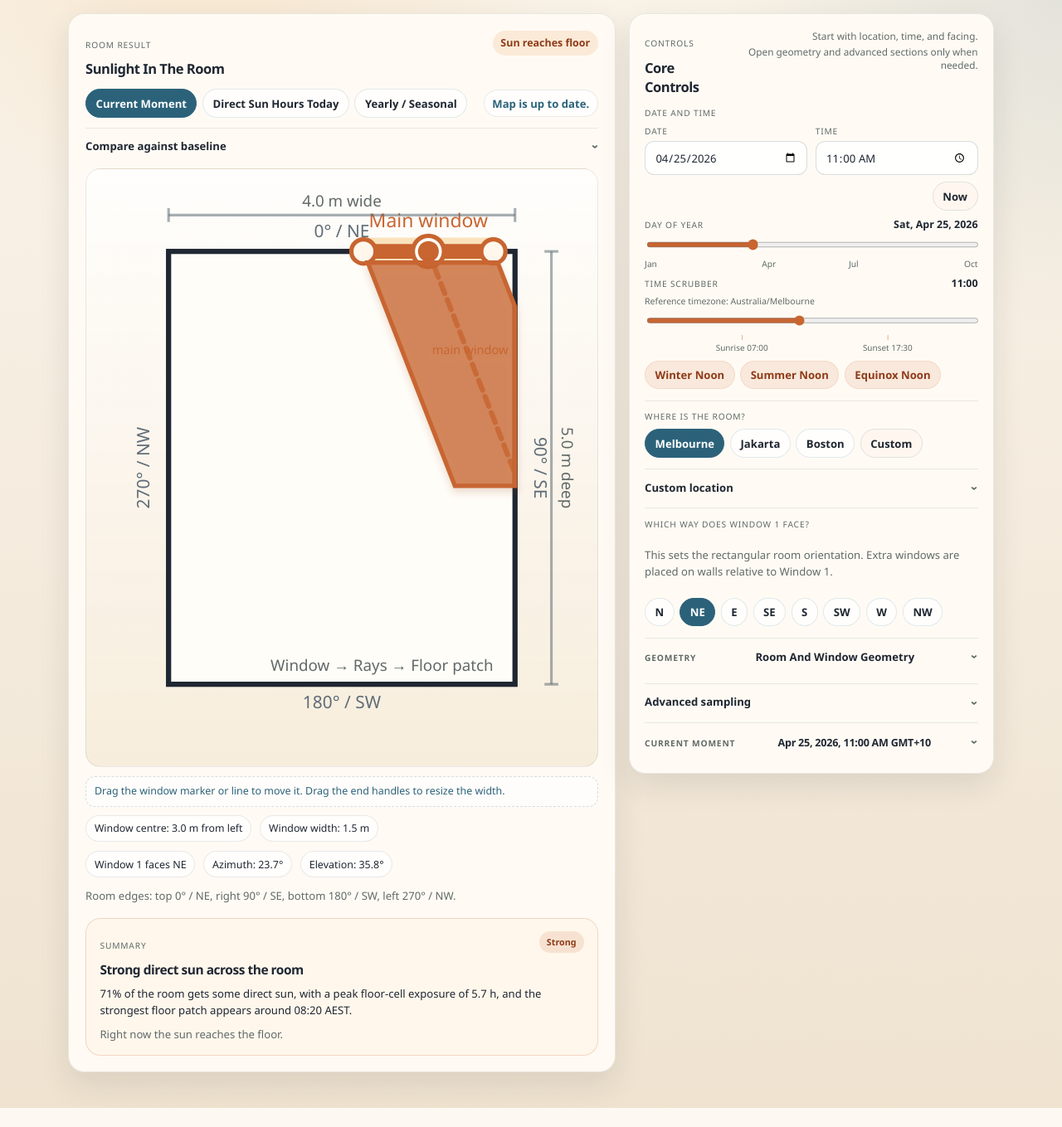
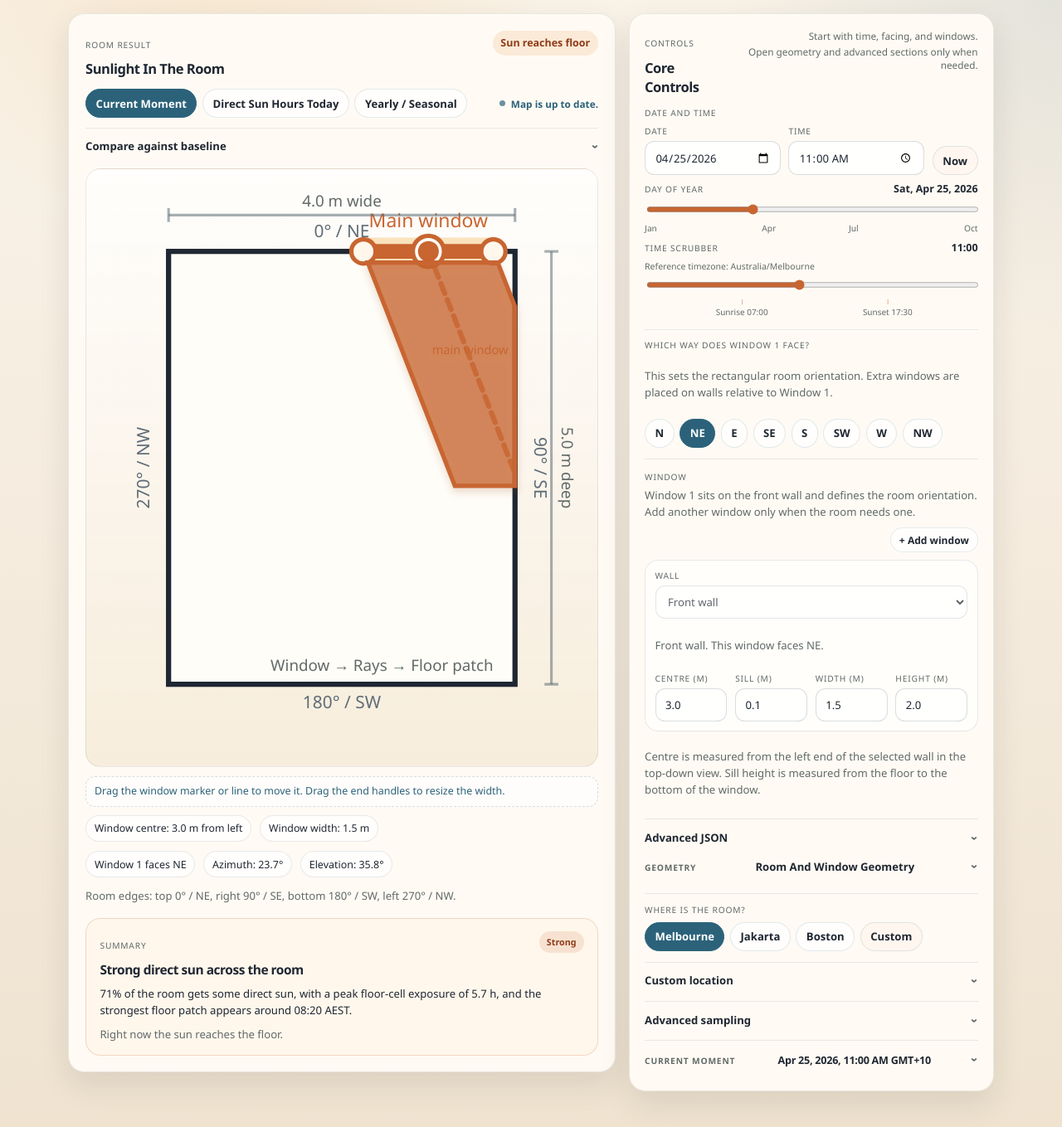
Before and after one commit to adhni/sunlight_house_project, a Flask app: page / in a window 1280 px wide. Shown: the part 155-1514 px from the top of the page at 83% size. Before the commit the page ends 1491 px from the top, so only its background shows below. Run offline with Flask 3, Linux system fonts and the light colour scheme; some libraries are stand-ins or nearby versions.

Commit message:
Refine sidebar control hierarchy

```diff
--- a/static/styles.css
+++ b/static/styles.css
@@ -146,12 +146,14 @@ summary {
   align-items: center;
   gap: 16px;
   margin-top: 16px;
+  flex-wrap: wrap;
 }
 
 .result-status-row {
   display: flex;
   justify-content: flex-end;
   margin-top: 0;
+  margin-left: auto;
 }
 
 .summary-card {
@@ -244,28 +246,54 @@ summary {
 .update-status {
   display: inline-flex;
   align-items: center;
+  gap: 8px;
   min-height: 36px;
-  padding: 8px 12px;
-  border: 1px solid var(--line);
+  padding: 6px 0;
+  border: 0;
   border-radius: 999px;
-  background: var(--bg-soft);
+  background: transparent;
   font-weight: 700;
+  font-size: 0.9rem;
+}
+
+.update-status::before {
+  content: "";
+  width: 9px;
+  height: 9px;
+  border-radius: 999px;
+  background: rgba(95, 109, 119, 0.35);
 }
 
 .update-status[data-state="idle"] {
   color: #2b627a;
 }
 
+.update-status[data-state="idle"]::before {
+  background: rgba(43, 98, 122, 0.7);
+}
+
 .update-status[data-state="pending"] {
   color: #8e3b18;
+}
+
+.update-status[data-state="pending"]::before {
+  background: rgba(200, 101, 48, 0.75);
 }
 
 .update-status[data-state="draft"] {
   color: #8a6a1f;
 }
 
+.update-status[data-state="draft"]::before {
+  background: rgba(138, 106, 31, 0.75);
+}
+
 .update-status[data-state="error"] {
   color: #9a2f2f;
+}
+
+.update-status[data-state="error"]::before {
+  background: rgba(154, 47, 47, 0.8);
 }
 
 .control-group {
@@ -371,6 +399,13 @@ input[type="range"] {
   gap: 12px;
 }
 
+.date-time-row {
+  display: grid;
+  grid-template-columns: minmax(0, 1fr) auto;
+  gap: 12px;
+  align-items: end;
+}
+
 .baseline-panel-header {
   display: flex;
   justify-content: space-between;
@@ -454,6 +489,7 @@ input[type="range"] {
 .date-time-actions {
   display: flex;
   justify-content: flex-end;
+  align-items: flex-end;
 }
 
 .slider-reference {
@@ -521,6 +557,16 @@ input[type="range"] {
   justify-content: flex-start;
 }
 
+.time-preset-block {
+  display: grid;
+  gap: 8px;
+  margin-top: 2px;
+}
+
+.time-preset-block .explorer-label {
+  font-size: 0.72rem;
+}
+
 .subtle-details {
   padding-top: 14px;
   border-top: 1px solid var(--line);
@@ -576,7 +622,6 @@ input[type="range"] {
 
 .window-builder-header {
   display: flex;
-  justify-content: space-between;
   align-items: start;
   gap: 16px;
 }
@@ -598,6 +643,14 @@ input[type="range"] {
   gap: 8px;
 }
 
+.window-selector-bar {
+  display: flex;
+  flex-wrap: wrap;
+  align-items: center;
+  justify-content: space-between;
+  gap: 10px 12px;
+}
+
 .selected-window-card {
   display: grid;
   gap: 12px;
@@ -613,6 +666,19 @@ input[type="range"] {
 
 .window-json-details {
   margin-top: 4px;
+}
+
+.window-builder-actions {
+  justify-content: flex-start;
+}
+
+.window-builder-actions .chip-button {
+  white-space: nowrap;
+  padding: 7px 12px;
+  font-size: 0.92rem;
+  font-weight: 600;
+  background: rgba(255, 255, 255, 0.68);
+  border-color: rgba(43, 98, 122, 0.12);
 }
 
 .window-json-textarea {
@@ -870,6 +936,10 @@ input[type="range"] {
   .room-snapshot-large {
     min-height: 440px;
   }
+
+  .result-status-row {
+    margin-left: 0;
+  }
 }
 
 @media (max-width: 820px) {
@@ -886,6 +956,10 @@ input[type="range"] {
   .field-row-3,
   .field-row-4 {
     display: grid;
+    grid-template-columns: 1fr;
+  }
+
+  .date-time-row {
     grid-template-columns: 1fr;
   }
 
@@ -940,4 +1014,10 @@ input[type="range"] {
     justify-content: stretch;
   }
 
+  .window-selector-bar {
+    display: grid;
+    grid-template-columns: 1fr;
+    align-items: stretch;
+  }
+
 }
--- a/templates/index.html
+++ b/templates/index.html
@@ -230,13 +230,14 @@
                   <h2>Core Controls</h2>
                 </div>
                 <div class="controls-note">
-                  <span>Start with location, time, and facing.</span>
+                  <span>Start with time, facing, and windows.</span>
                   <span>Open geometry and advanced sections only when needed.</span>
                 </div>
               </div>
 
               <section class="control-group">
                 <span class="explorer-label">Date And Time</span>
+                <div class="date-time-row">
                   <div class="field-row">
                     <label>
                       <span>Date</span>
@@ -275,12 +277,107 @@
                     <span id="sunset-marker" class="daylight-marker">Sunset</span>
                   </div>
                 </div>
-                <div class="chip-row seasonal-row">
-                  <a class="season-chip" href="{{ preset_urls['Winter solstice'] }}">Winter Noon</a>
-                  <a class="season-chip" href="{{ preset_urls['Summer solstice'] }}">Summer Noon</a>
-                  <a class="season-chip" href="{{ preset_urls['Equinox'] }}">Equinox Noon</a>
+              </section>
+
+              <section class="control-group">
+                <span class="explorer-label">Which Way Does Window 1 Face?</span>
+                <p class="field-help">This sets the rectangular room orientation. Extra windows are placed on walls relative to Window 1.</p>
+                <div class="chip-row" id="window-facing-chip-row">
+                  {% for facing in compass_options %}
+                  <button
+                    type="button"
+                    class="chip-button {% if form_values.window_facing == facing %}is-active{% endif %}"
+                    data-window-facing="{{ facing }}"
+                  >
+                    {{ facing }}
+                  </button>
+                  {% endfor %}
                 </div>
               </section>
+
+              <section class="control-group">
+                <div class="window-builder-header">
+                  <div>
+                    <span id="window-editor-title" class="explorer-label">Window 1</span>
+                    <p id="window-editor-copy" class="window-builder-copy">Window 1 sits on the front wall and defines the room orientation. Add another window only when the room needs one.</p>
+                  </div>
+                </div>
+
+                <div class="window-selector-bar">
+                  <div id="window-rows-builder" class="window-selector" aria-label="Window selector"></div>
+                  <div class="chip-row window-builder-actions">
+                    <button id="add-window-row-button" type="button" class="chip-button chip-button-soft">+ Add window</button>
+                  </div>
+                </div>
+
+                <div class="selected-window-card">
+                  <label>
+                    <span>Wall</span>
+                    <select id="selected-window-wall">
+                      <option value="north">Front wall</option>
+                      <option value="east">Right wall</option>
+                      <option value="south">Back wall</option>
+                      <option value="west">Left wall</option>
+                    </select>
+                  </label>
+                  <p id="selected-window-facing-copy" class="field-help">This window faces {{ form_values.window_facing }}.</p>
+                  <div class="field-row field-row-4">
+                    <label>
+                      <span>Centre (m)</span>
+                      <input type="number" step="0.1" name="window_span_center" value="{{ form_values.window_span_center }}">
+                    </label>
+                    <label>
+                      <span>Sill (m)</span>
+                      <input type="number" step="0.1" name="window_sill_height" value="{{ form_values.window_sill_height }}">
+                    </label>
+                    <label>
+                      <span>Width (m)</span>
+                      <input type="number" step="0.1" name="window_width" value="{{ form_values.window_width }}">
+                    </label>
+                    <label>
+                      <span>Height (m)</span>
+                      <input type="number" step="0.1" name="window_height" value="{{ form_values.window_height }}">
+                    </label>
+                  </div>
+                  <button id="remove-window-button" type="button" class="chip-button chip-button-soft">Remove this window</button>
+                </div>
+                <p class="field-help">Centre is measured from the left end of the selected wall in the top-down view. Sill height is measured from the floor to the bottom of the window.</p>
+
+                <details class="subtle-details window-json-details">
+                  <summary>Advanced JSON</summary>
+                  <label>
+                    <span>Raw window list</span>
+                    <textarea id="windows-json-textarea" name="windows_json" rows="10" class="window-json-textarea">{{ form_values.windows_json }}</textarea>
+                  </label>
+                  <p class="field-help">This mirrors the window rows above. Use it only when you want to paste or export a full window list.</p>
+                </details>
+              </section>
+
+              <details class="subtle-details control-group geometry-details">
+                <summary>
+                  <span class="section-kicker">Geometry</span>
+                  <strong>Room And Window Geometry</strong>
+                </summary>
+                <div class="geometry-details-body">
+                  <section class="nested-control-group">
+                    <span class="explorer-label">How Big Is The Room?</span>
+                    <div class="field-row field-row-3">
+                      <label>
+                        <span>Width (m)</span>
+                        <input type="number" step="0.1" name="room_width" value="{{ form_values.room_width }}">
+                      </label>
+                      <label>
+                        <span>Depth (m)</span>
+                        <input type="number" step="0.1" name="room_depth" value="{{ form_values.room_depth }}">
+                      </label>
+                      <label>
+                        <span>Ceiling (m)</span>
+                        <input type="number" step="0.1" name="room_height" value="{{ form_values.room_height }}">
+                      </label>
+                    </div>
+                  </section>
+                </div>
+              </details>
 
               <section class="control-group">
                 <span class="explorer-label">Where Is The Room?</span>
```
Also changed, not shown: other parts of templates/index.html (+1 -98 lines). Lines whose indentation alone changed are shown as unchanged.
